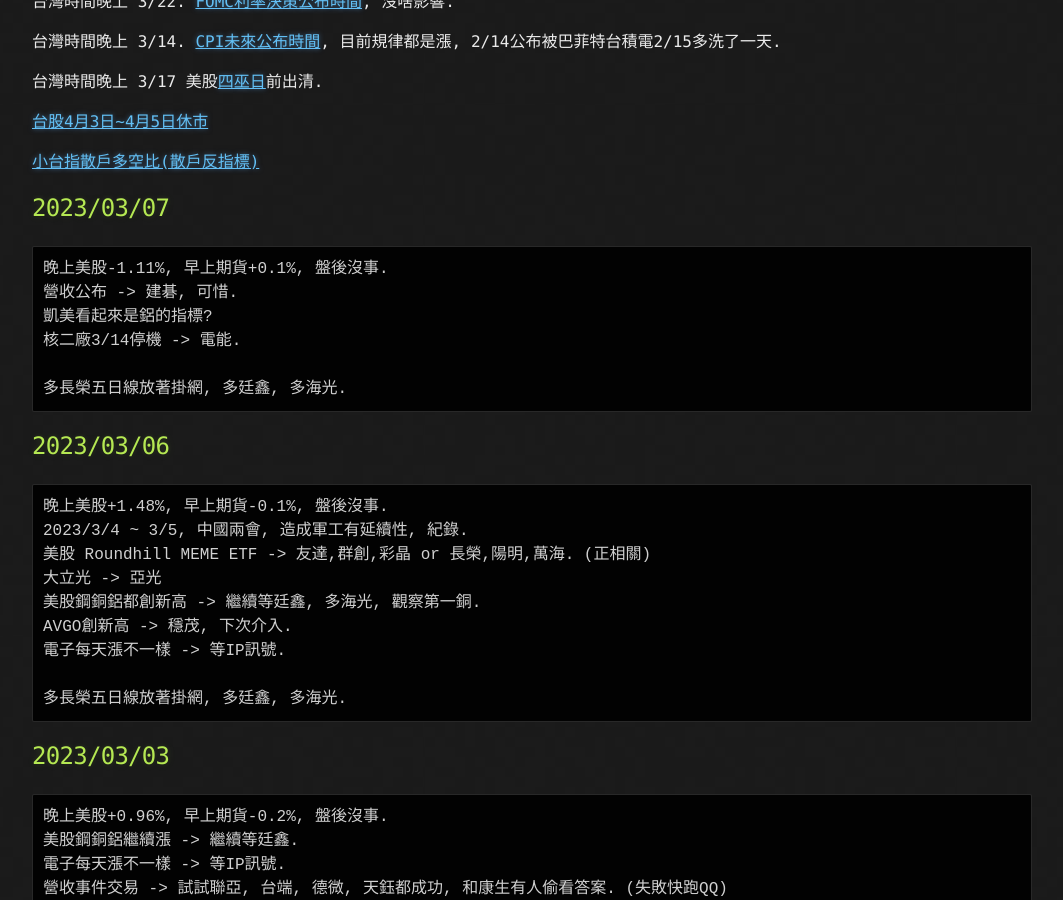
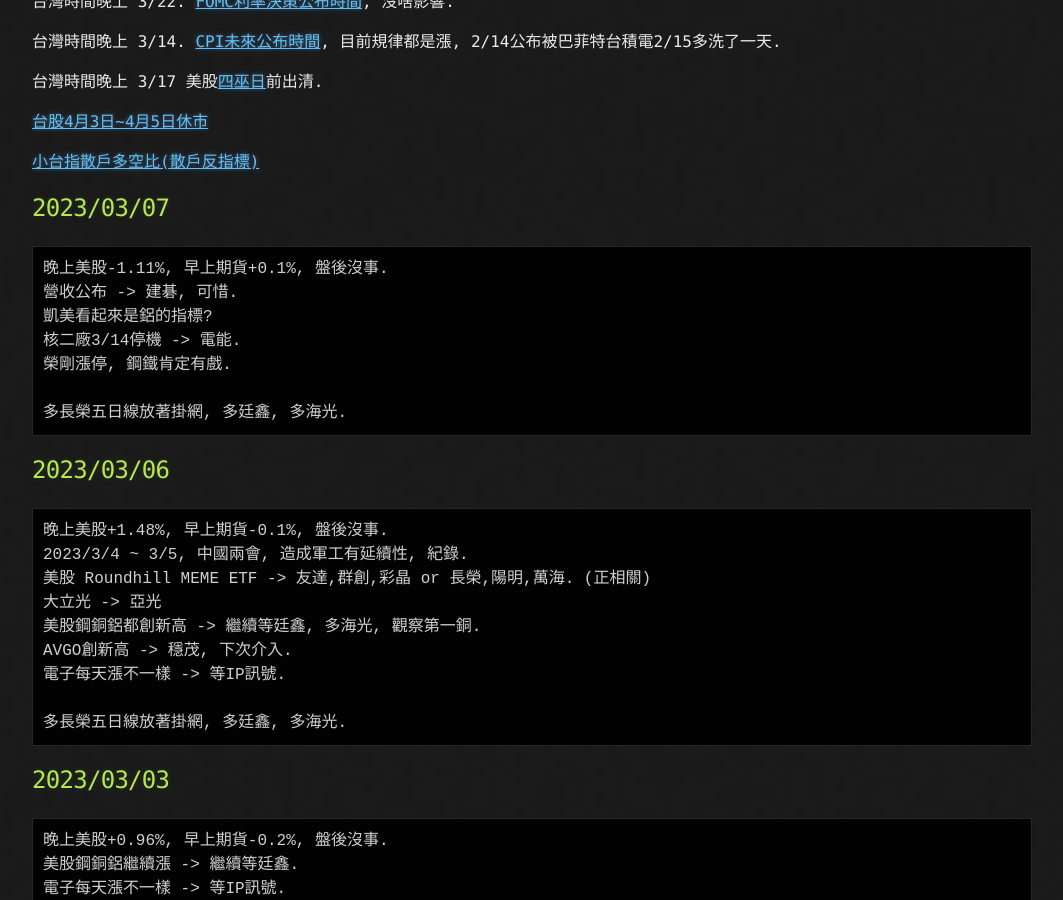
Before and after one commit to lepg5487/Stock_God, a Jekyll site: the page built from index.md, in a window 1280 px wide and 900 px high, scrolled down 428 px. Shown: the whole window, without its empty margins (108-1171 px from the left). Built offline with Jekyll 4.4.1, drawn with Linux system fonts in a browser that asks for light colours; our own code applies the rules of GitHub Pages for plain Markdown files.

Commit message:
Update index.md

````diff
--- a/index.md
+++ b/index.md
@@ -26,6 +26,7 @@
 營收公布 -> 建碁, 可惜.
 凱美看起來是鋁的指標?
 核二廠3/14停機 -> 電能.
+榮剛漲停, 鋼鐵肯定有戲.
 
 多長榮五日線放著掛網, 多廷鑫, 多海光.
 ```
````
